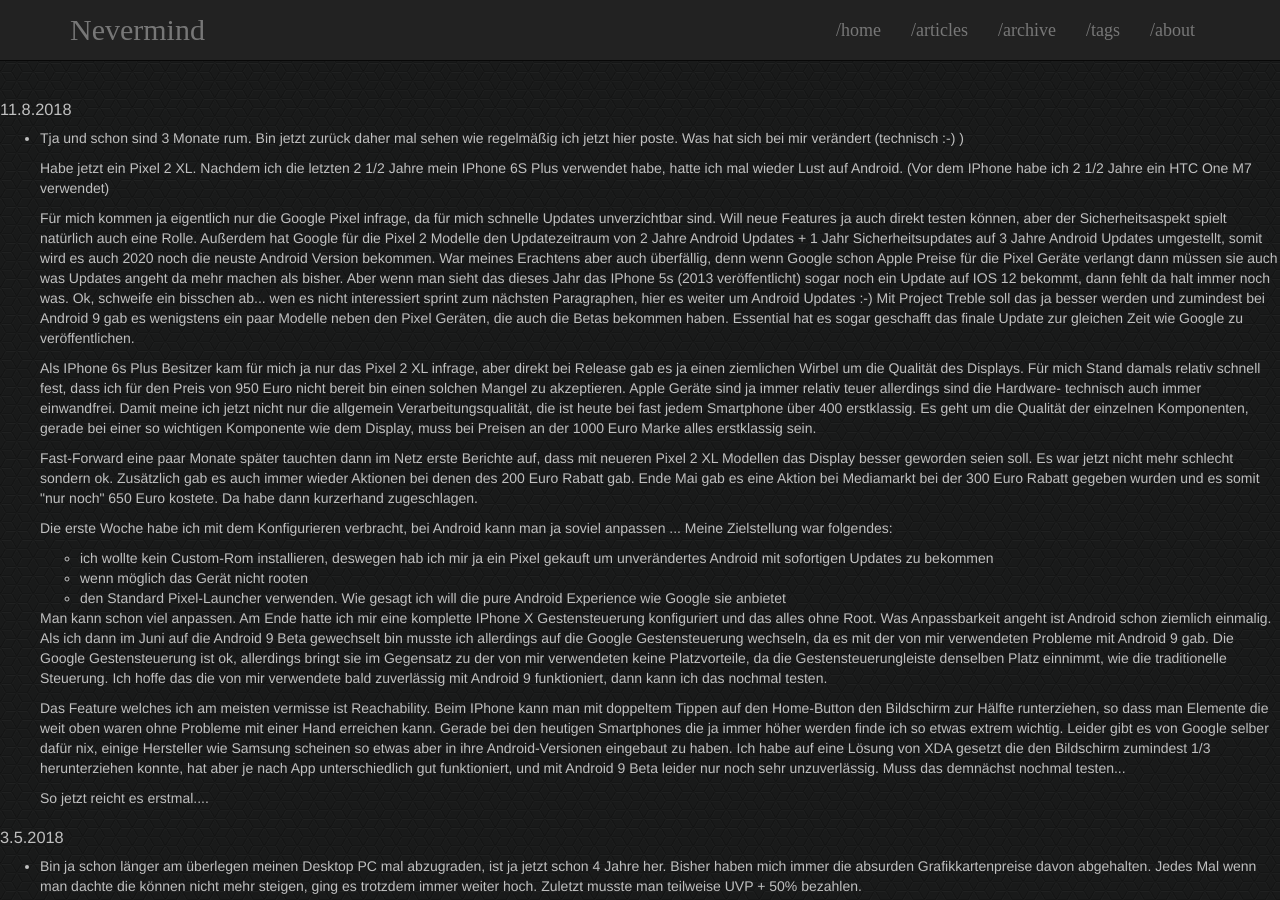
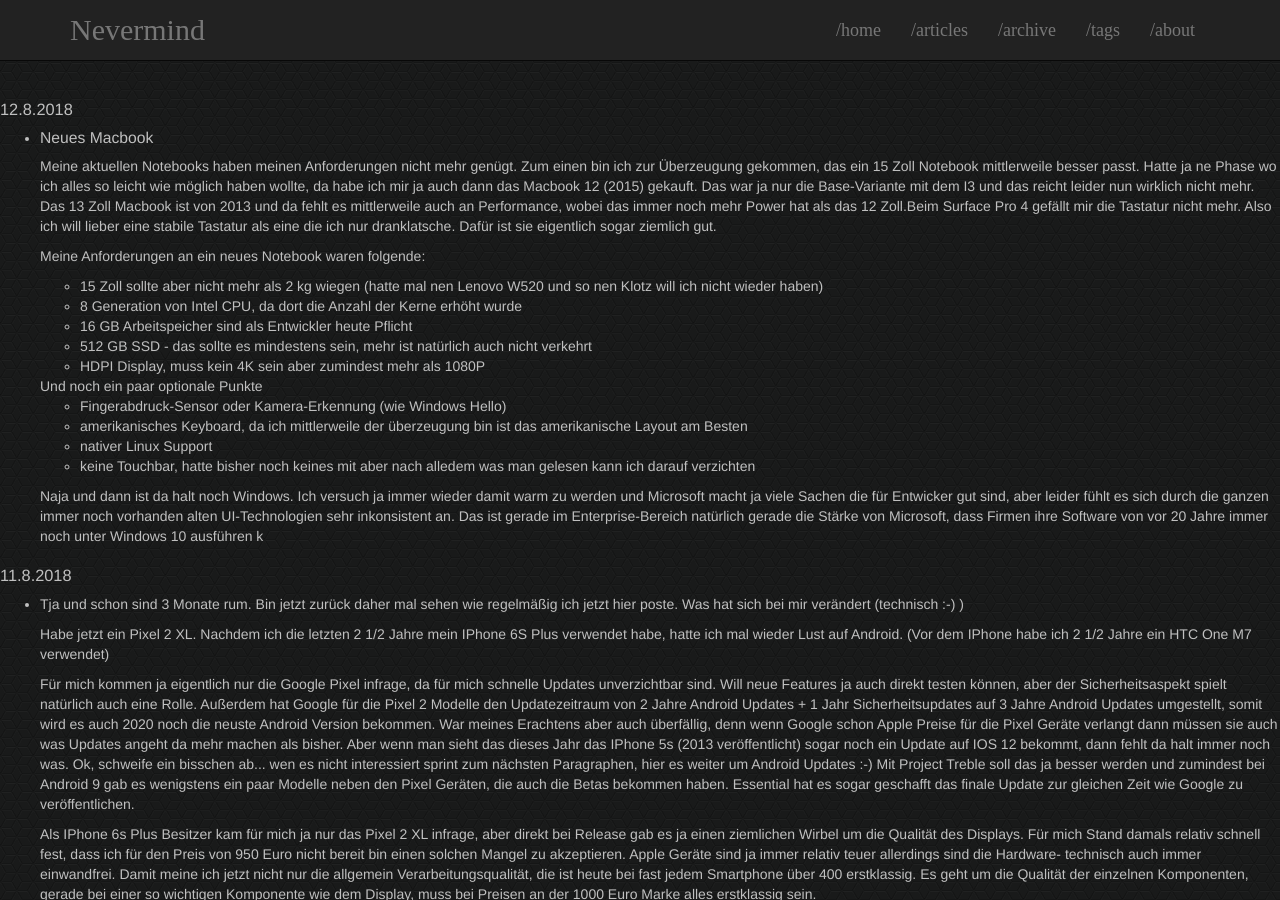
Before and after one commit to baumhoto/baumhoto.github.io, a Jekyll site: the page html/news.html, which Jekyll copies as it is, in a window 1280 px wide and 900 px high. Built offline with Jekyll 4.4.1, drawn with Linux system fonts in a browser that asks for light colours.

Commit message:
some old news

```diff
--- a/html/news.html
+++ b/html/news.html
@@ -64,6 +64,57 @@
     </div>
   </nav>
   <div id="content">
+    <div id="2018_8_12">
+      <h3>12.8.2018</h3>
+      <ul>
+        <li>
+          <h4>Neues Macbook</h4>
+          <p>
+            Meine aktuellen Notebooks haben meinen Anforderungen nicht mehr genügt. Zum einen bin ich zur Überzeugung gekommen, das ein 15 Zoll Notebook
+            mittlerweile besser passt. Hatte ja ne Phase wo ich alles so leicht wie möglich haben wollte, da habe ich mir ja auch dann das Macbook 12 (2015) gekauft.
+            Das war ja nur die Base-Variante mit dem I3 und das reicht leider nun wirklich nicht mehr. Das 13 Zoll Macbook ist von 2013 und da fehlt es mittlerweile auch
+            an Performance, wobei das immer noch mehr Power hat als das 12 Zoll.Beim Surface Pro 4 gefällt mir die Tastatur nicht mehr.  Also ich will lieber eine stabile Tastatur als eine die ich nur dranklatsche.
+            Dafür ist sie eigentlich sogar ziemlich gut.
+          </p>
+          <p>
+            Meine Anforderungen an ein neues Notebook waren folgende:
+            <ul>
+              <li>
+                15 Zoll sollte aber nicht mehr als 2 kg wiegen (hatte mal nen Lenovo W520 und so nen Klotz will ich nicht wieder haben)
+              </li>
+              <li>
+                8 Generation von Intel CPU, da dort die Anzahl der Kerne erhöht wurde
+              </li>
+              <li>
+                16 GB Arbeitspeicher sind als Entwickler heute Pflicht
+              </li>
+              <li>
+                512 GB SSD  - das sollte es mindestens sein, mehr ist natürlich auch nicht verkehrt
+              </li>
+              <li>HDPI Display, muss kein 4K sein aber zumindest mehr als 1080P</li>
+            </ul>
+            Und noch ein paar optionale Punkte
+            <ul>
+              <li>
+                Fingerabdruck-Sensor oder Kamera-Erkennung (wie Windows Hello)
+              </li>
+              <li>
+                amerikanisches Keyboard, da ich mittlerweile der überzeugung bin ist das amerikanische Layout am Besten
+              </li>
+              <li>
+                nativer Linux Support
+              </li>
+              <li>keine Touchbar, hatte bisher noch keines mit aber nach alledem was man gelesen kann ich darauf verzichten</li>
+            </ul>
+          </p>
+          <p>
+              Naja und dann ist da halt noch Windows. Ich versuch ja immer wieder damit warm zu werden und Microsoft macht ja viele Sachen die für Entwicker gut sind, aber leider
+              fühlt es sich durch die ganzen immer noch vorhanden alten UI-Technologien sehr inkonsistent an.
+            Das ist gerade im Enterprise-Bereich natürlich gerade die Stärke von Microsoft, dass Firmen ihre Software von vor 20 Jahre immer noch unter Windows 10 ausführen k
+          </p>
+        </li>
+      </ul>
+    </div>
     <div id="2018_8_11">
       <h3>11.8.2018</h3>
       <ul>
@@ -116,28 +167,27 @@
               <li> den Standard Pixel-Launcher verwenden. Wie gesagt ich will die pure Android Experience wie Google sie anbietet</li>
             </ul>
 
-            Man kann schon viel anpassen. Am Ende hatte ich mir eine komplette IPhone X Gestensteuerung konfiguriert und das alles ohne Root. Was
-            Anpassbarkeit angeht ist Android schon ziemlich einmalig. Als ich dann im Juni auf die Android 9 Beta gewechselt bin musste ich allerdings
-            auf die Google Gestensteuerung wechseln, da es mit der von mir verwendeten Probleme mit Android 9 gab. Die Google Gestensteuerung ist ok,
-            allerdings bringt sie im Gegensatz zu der von mir verwendeten keine Platzvorteile, da die Gestensteuerungleiste denselben Platz einnimmt, wie
-            die traditionelle Steuerung.
-
-            Ich hoffe das die von mir verwendete bald zuverlässig mit Android 9 funktioniert, dann kann ich das nochmal testen.
+            Man kann schon viel anpassen. Am Ende hatte ich mir eine komplette IPhone X Gestensteuerung konfiguriert und das alles ohne
+            Root. Was Anpassbarkeit angeht ist Android schon ziemlich einmalig. Als ich dann im Juni auf die Android 9 Beta
+            gewechselt bin musste ich allerdings auf die Google Gestensteuerung wechseln, da es mit der von mir verwendeten
+            Probleme mit Android 9 gab. Die Google Gestensteuerung ist ok, allerdings bringt sie im Gegensatz zu der von
+            mir verwendeten keine Platzvorteile, da die Gestensteuerungleiste denselben Platz einnimmt, wie die traditionelle
+            Steuerung. Ich hoffe das die von mir verwendete bald zuverlässig mit Android 9 funktioniert, dann kann ich das
+            nochmal testen.
           </p>
           <p>
-            Das Feature welches ich am meisten vermisse ist Reachability. Beim IPhone kann man mit doppeltem Tippen auf den Home-Button den Bildschirm zur
-            Hälfte runterziehen, so dass man Elemente die weit oben waren ohne Probleme mit einer Hand erreichen kann. Gerade bei den heutigen Smartphones
-            die ja immer höher werden finde ich so etwas extrem wichtig.
-
-            Leider gibt es von Google selber dafür nix, einige Hersteller wie Samsung scheinen so etwas aber in ihre Android-Versionen eingebaut zu haben.
-
-            Ich habe auf eine Lösung von XDA gesetzt die den Bildschirm zumindest 1/3 herunterziehen konnte, hat aber je nach App unterschiedlich gut funktioniert,
-            und mit Android 9 Beta leider nur noch sehr unzuverlässig. Muss das demnächst nochmal testen...
+            Das Feature welches ich am meisten vermisse ist Reachability. Beim IPhone kann man mit doppeltem Tippen auf den Home-Button
+            den Bildschirm zur Hälfte runterziehen, so dass man Elemente die weit oben waren ohne Probleme mit einer Hand
+            erreichen kann. Gerade bei den heutigen Smartphones die ja immer höher werden finde ich so etwas extrem wichtig.
+            Leider gibt es von Google selber dafür nix, einige Hersteller wie Samsung scheinen so etwas aber in ihre Android-Versionen
+            eingebaut zu haben. Ich habe auf eine Lösung von XDA gesetzt die den Bildschirm zumindest 1/3 herunterziehen
+            konnte, hat aber je nach App unterschiedlich gut funktioniert, und mit Android 9 Beta leider nur noch sehr unzuverlässig.
+            Muss das demnächst nochmal testen...
           </p>
           <p>
             So jetzt reicht es erstmal....
           </p>
-          </li>
+        </li>
       </ul>
     </div>
     <div id="2018_5_3">
```
